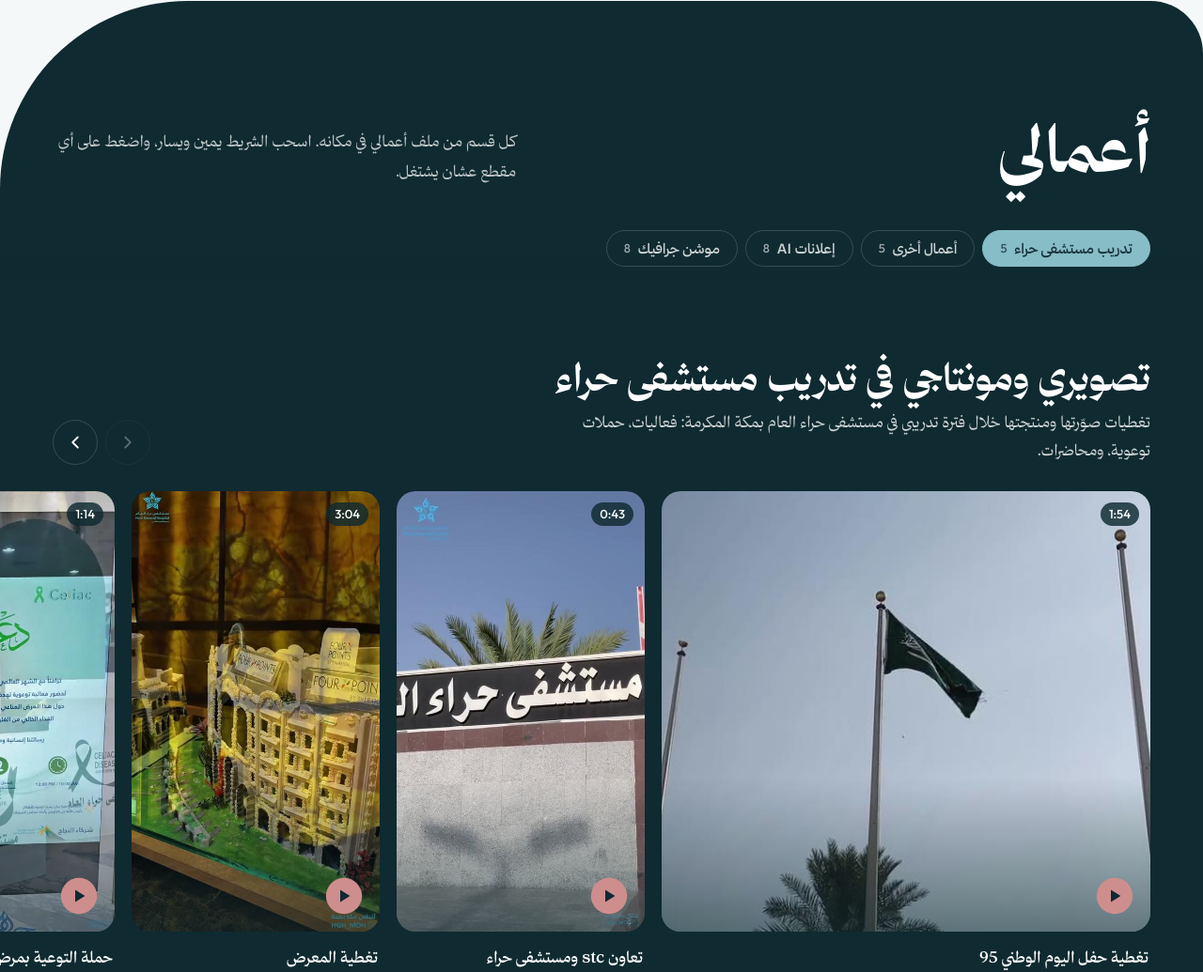
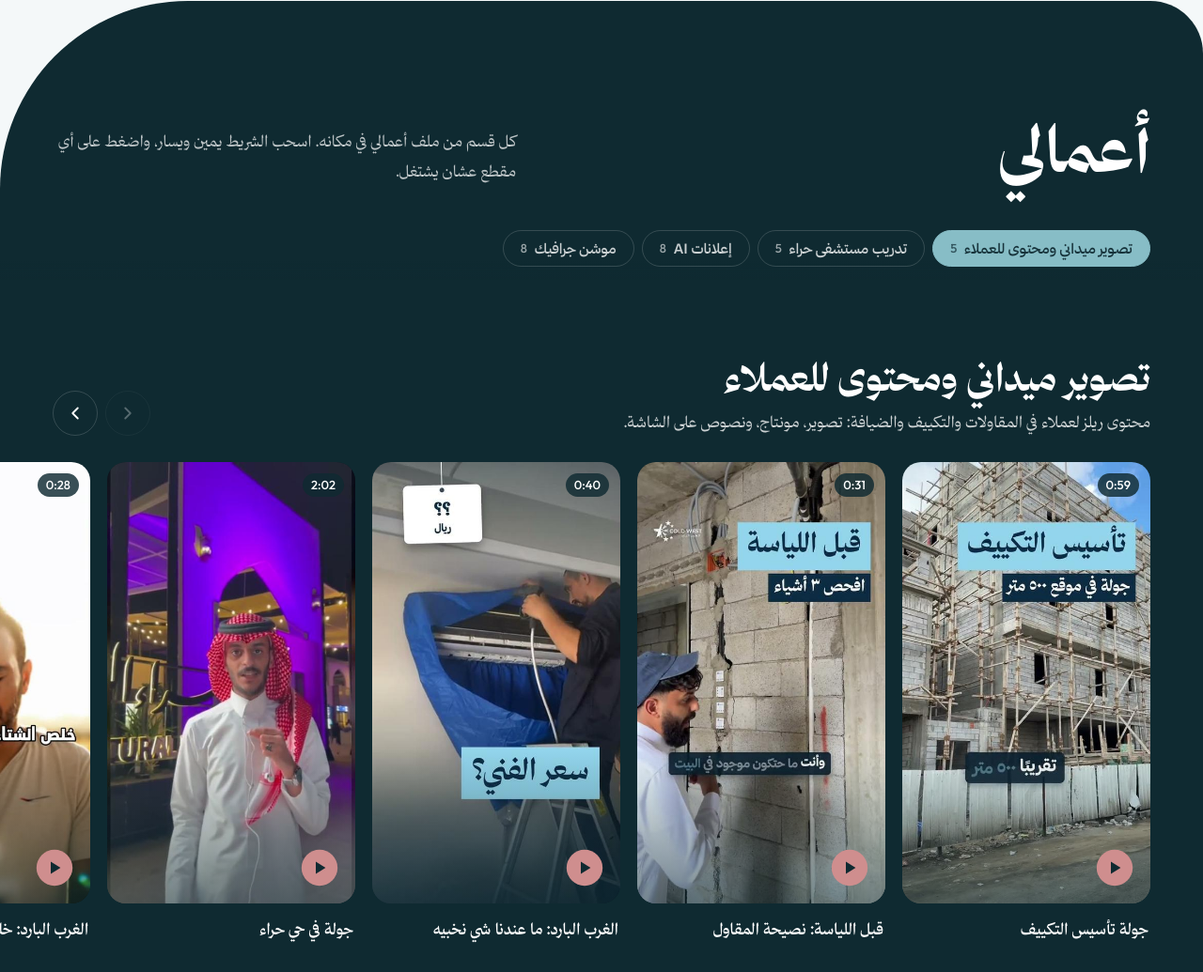
Before and after one commit to ryan1al8ar7e-stack/ryan-portfolio, a plain HTML site: page index.html in a window 1280 px wide. Shown: the part 1532-2567 px from the top of the page at 94% size. Drawn offline with Linux system fonts and the light colour scheme.

Commit message:
قسم «تصوير ميداني ومحتوى للعملاء» أولاً وجولة التأسيس أول مقطع
Co-Authored-By: Claude Opus 5.5 <noreply@anthropic.com>

```diff
--- a/data.js
+++ b/data.js
@@ -8,6 +8,20 @@ window.SITE = {
 
   // أقسام الأعمال: كل قسم = مجلد من مجلدات ملف الأعمال
   sections: [
+    {
+      id: "other",
+      short: "تصوير ميداني ومحتوى للعملاء",
+      title: "تصوير ميداني ومحتوى للعملاء",
+      en: "Other Work",
+      desc: "محتوى ريلز لعملاء في المقاولات والتكييف والضيافة: تصوير، مونتاج، ونصوص على الشاشة.",
+      videos: [
+        { src: "other/other-02", title: "جولة تأسيس التكييف", dur: "0:59" },
+        { src: "other/other-01", title: "قبل اللياسة: نصيحة المقاول", dur: "0:31" },
+        { src: "other/other-05", title: "الغرب البارد: ما عندنا شي نخبيه", dur: "0:40" },
+        { src: "other/other-07", title: "جولة في حي حراء", dur: "2:02" },
+        { src: "other/other-03", title: "الغرب البارد: خلص الشتاء", dur: "0:28" },
+      ],
+    },
     {
       id: "hiraa",
       short: "تدريب مستشفى حراء",
@@ -21,20 +35,6 @@ window.SITE = {
         { src: "hiraa/hiraa-03", title: "تغطية المعرض", dur: "3:04" },
         { src: "hiraa/hiraa-04", title: "حملة التوعية بمرض السيلياك", dur: "1:14" },
         { src: "hiraa/hiraa-05", title: "تغطية محاضرة توعوية", dur: "0:56" },
-      ],
-    },
-    {
-      id: "other",
-      short: "أعمال أخرى",
-      title: "أعمال أخرى",
-      en: "Other Work",
-      desc: "محتوى ريلز لعملاء في المقاولات والتكييف والضيافة: تصوير، مونتاج، ونصوص على الشاشة.",
-      videos: [
-        { src: "other/other-01", title: "قبل اللياسة: نصيحة المقاول", dur: "0:31" },
-        { src: "other/other-02", title: "جولة تأسيس التكييف", dur: "0:59" },
-        { src: "other/other-05", title: "الغرب البارد: ما عندنا شي نخبيه", dur: "0:40" },
-        { src: "other/other-07", title: "جولة في حي حراء", dur: "2:02" },
-        { src: "other/other-03", title: "الغرب البارد: خلص الشتاء", dur: "0:28" },
       ],
     },
     {
--- a/index.html
+++ b/index.html
@@ -16,7 +16,7 @@
   <link rel="preconnect" href="https://fonts.gstatic.com" crossorigin>
   <link href="https://fonts.googleapis.com/css2?family=Outfit:wght@500;600&display=swap" rel="stylesheet" media="print" onload="this.media='all'">
   <noscript><link href="https://fonts.googleapis.com/css2?family=Outfit:wght@500;600&display=swap" rel="stylesheet"></noscript>
-  <link rel="stylesheet" href="style.css?v=9">
+  <link rel="stylesheet" href="style.css?v=10">
 </head>
 <body class="loading">
   <a class="skip" href="#work">تخطَّ إلى الأعمال</a>
@@ -173,7 +173,7 @@
     </div>
   </div>
 
-  <script src="data.js?v=9"></script>
-  <script src="app.js?v=9"></script>
+  <script src="data.js?v=10"></script>
+  <script src="app.js?v=10"></script>
 </body>
 </html>
```
